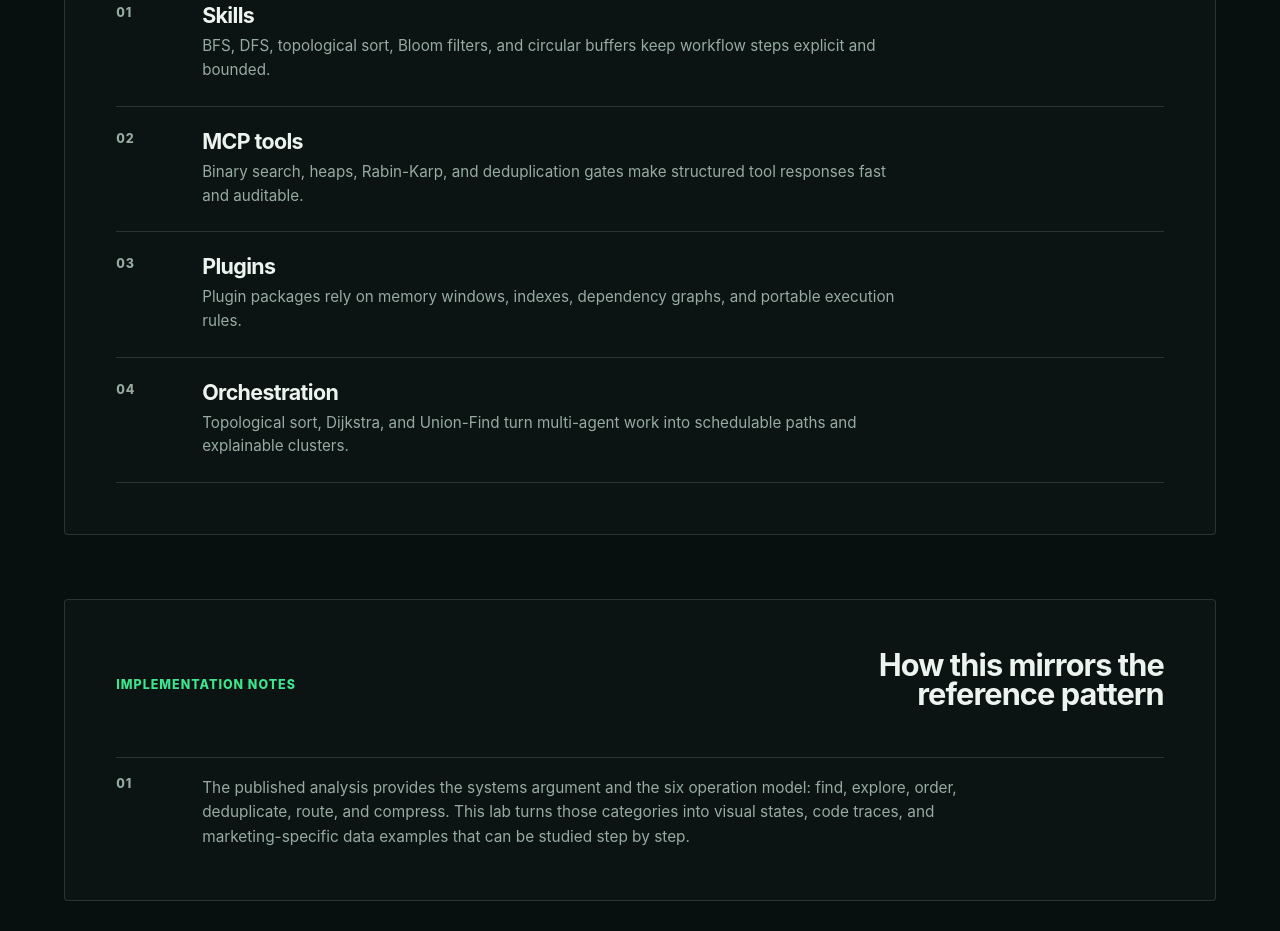
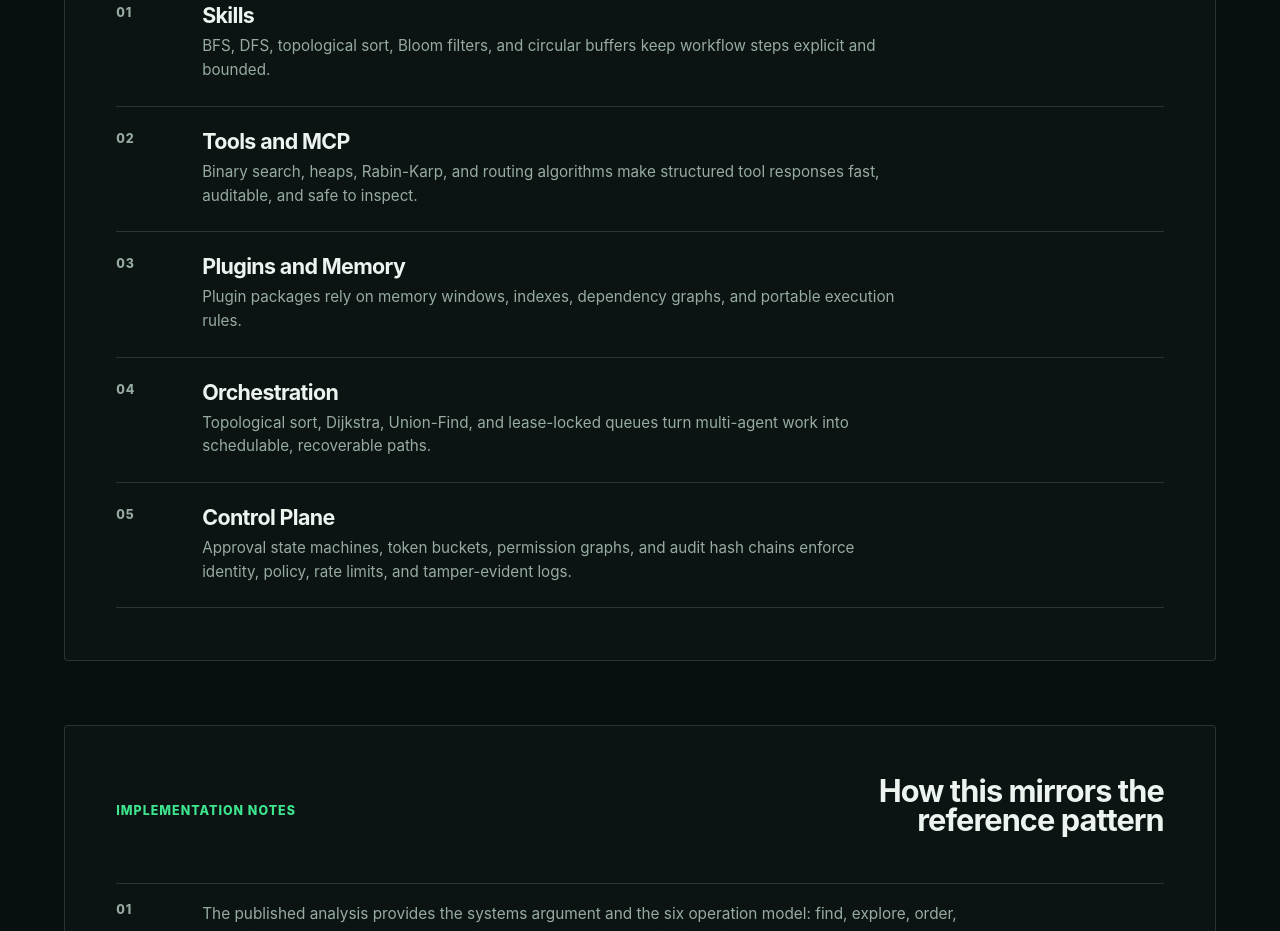
Before and after one commit to ai-knowledge-hub/ai-harness-lab, a React (Vite) app: page /algorithms in a window 1280 px wide. Shown: the part 2680-3611 px from the top of the page. Built offline with nearby package versions, Linux system fonts and the light colour scheme.

Commit message:
update the skills reference notes

```diff
--- a/src/pages/AlgorithmLabPage.jsx
+++ b/src/pages/AlgorithmLabPage.jsx
@@ -277,17 +277,17 @@ export function AlgorithmLabPage() {
           <article className="manual-row">
             <span className="manual-index">02</span>
             <div className="manual-body">
-              <h3>MCP tools</h3>
+              <h3>Tools and MCP</h3>
               <p>
-                Binary search, heaps, Rabin-Karp, and deduplication gates make structured
-                tool responses fast and auditable.
+                Binary search, heaps, Rabin-Karp, and routing algorithms make
+                structured tool responses fast, auditable, and safe to inspect.
               </p>
             </div>
           </article>
           <article className="manual-row">
             <span className="manual-index">03</span>
             <div className="manual-body">
-              <h3>Plugins</h3>
+              <h3>Plugins and Memory</h3>
               <p>
                 Plugin packages rely on memory windows, indexes, dependency graphs,
                 and portable execution rules.
@@ -299,8 +299,19 @@ export function AlgorithmLabPage() {
             <div className="manual-body">
               <h3>Orchestration</h3>
               <p>
-                Topological sort, Dijkstra, and Union-Find turn multi-agent work into
-                schedulable paths and explainable clusters.
+                Topological sort, Dijkstra, Union-Find, and lease-locked queues turn
+                multi-agent work into schedulable, recoverable paths.
+              </p>
+            </div>
+          </article>
+          <article className="manual-row">
+            <span className="manual-index">05</span>
+            <div className="manual-body">
+              <h3>Control Plane</h3>
+              <p>
+                Approval state machines, token buckets, permission graphs, and audit
+                hash chains enforce identity, policy, rate limits, and
+                tamper-evident logs.
               </p>
             </div>
           </article>
```
